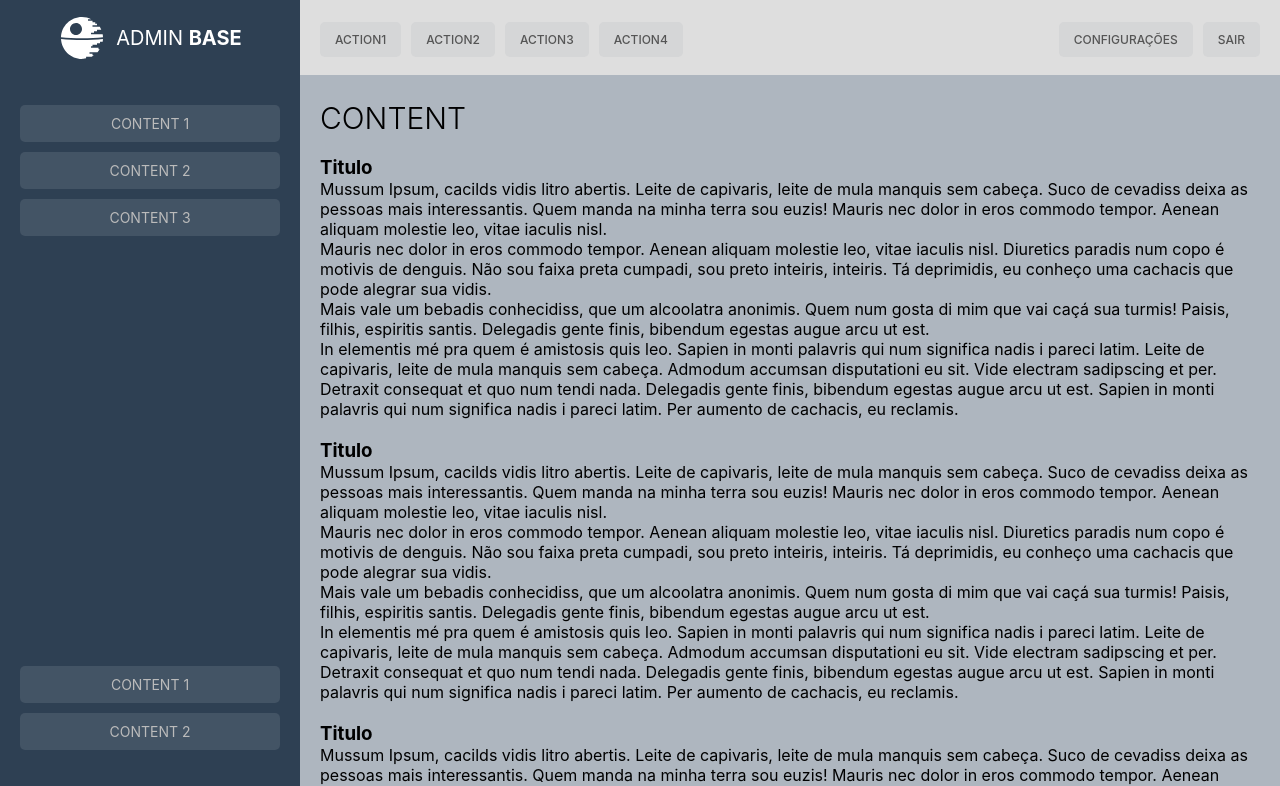
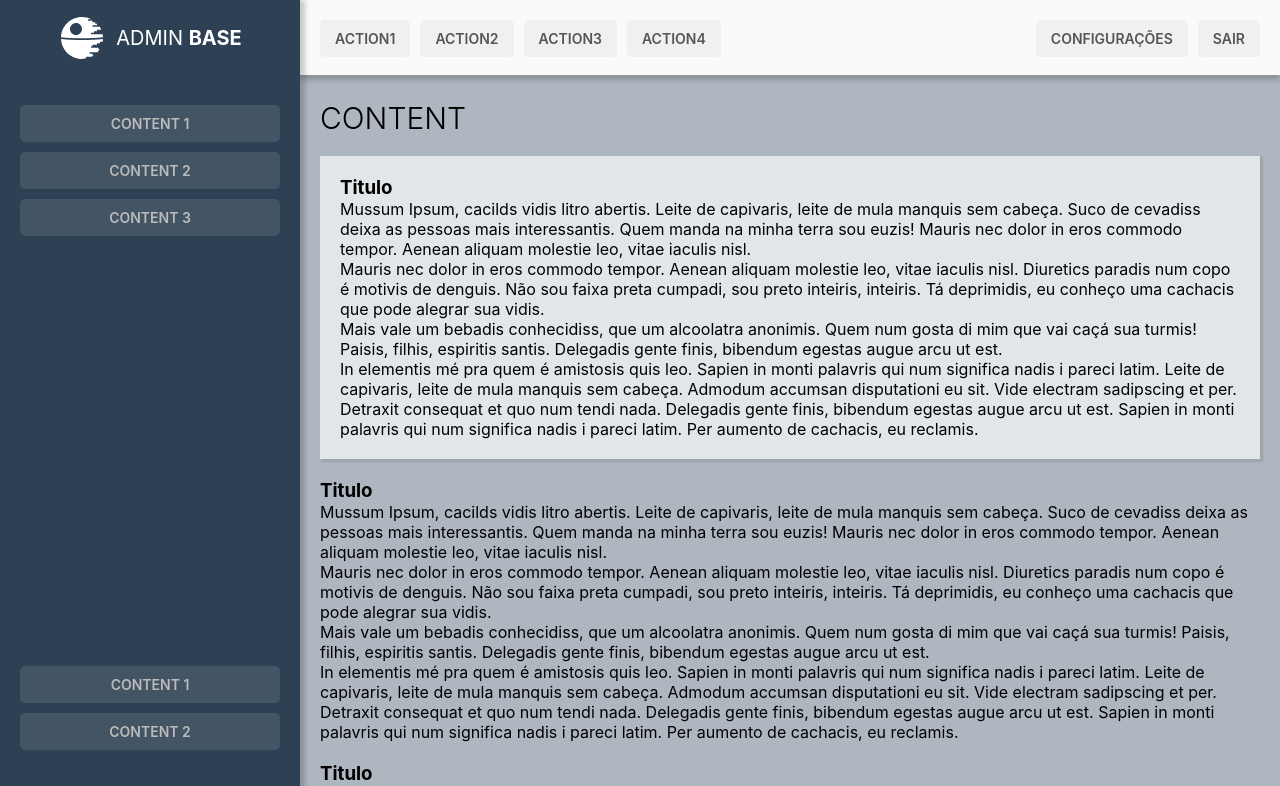
Before and after one commit to dalmofelipe/admin-base, a React (Create React App) app: page / in a window 1280 px wide. Shown: the top 786 px of the page. Built offline with nearby package versions, Linux system fonts and the light colour scheme.

Commit message:
add sombreamento em aside e toolbar

```diff
--- a/src/components/Aside/styles.css
+++ b/src/components/Aside/styles.css
@@ -15,6 +15,8 @@
 
     grid-area: aside;
     z-index: 10;
+
+    box-shadow: 5px 0px 5px 0px rgba(0, 0, 0, 0.2);
 }
 .logo {
     height: var(--h-toolbar);
@@ -59,7 +61,7 @@
     text-decoration: none;
     text-transform: uppercase;
     font-size: 14px;
-    font-weight: 400;
+    font-weight: 600;
     color: #bbb;
     background-color: rgba(255, 255, 255, 0.10);
 
--- a/src/components/Content/index.tsx
+++ b/src/components/Content/index.tsx
@@ -10,7 +10,12 @@ function Aside() {
             <span style={{fontSize: "30px", fontWeight: 300}} >CONTENT</span>
 
             <section>
-            <article style={{margin: "20px 0"}}>
+            <article style={{
+                    margin: "20px 0",
+                    backgroundColor: "#e2e6e8",
+                    padding: "20px",
+                    boxShadow: "2px 2px 2px 1px rgba(0, 0, 0, 0.1)"
+                }}>
                 <h3>Titulo</h3>
                 <p>Mussum Ipsum, cacilds vidis litro abertis.  Leite de capivaris, leite de mula manquis sem cabeça. Suco de cevadiss deixa as pessoas mais interessantis. Quem manda na minha terra sou euzis! Mauris nec dolor in eros commodo tempor. Aenean aliquam molestie leo, vitae iaculis nisl.</p>
                 <p>Mauris nec dolor in eros commodo tempor. Aenean aliquam molestie leo, vitae iaculis nisl. Diuretics paradis num copo é motivis de denguis. Não sou faixa preta cumpadi, sou preto inteiris, inteiris. Tá deprimidis, eu conheço uma cachacis que pode alegrar sua vidis.</p>
--- a/src/components/Toolbar/styles.css
+++ b/src/components/Toolbar/styles.css
@@ -1,5 +1,5 @@
 .toolbar {
-    background-color: #dedede;
+    background-color: #fafafa;
     padding: 0 20px;
 
     position: fixed;
@@ -14,6 +14,8 @@
     display: flex;
     align-items: center;
     gap: 20px;
+
+    box-shadow: 0px 5px 5px 0px rgba(0, 0, 0, 0.2);
 }
 
 .tb-toggle {
@@ -38,8 +40,8 @@
 .tb-link {
     text-decoration: none;
     text-transform: uppercase;
-    font-size: 12px;
-    font-weight: 500;
+    font-size: 14px;
+    font-weight: 600;
     color: #555;
     background-color: rgba(46,64,83, 0.05);
     padding: 10px 15px;
@@ -48,7 +50,7 @@
 }
 .tb-link:hover {
     color: #2e4053;
-    background-color: rgba(46,64,83, 0.10);
+    background-color: rgba(46,64,83, 0.15);
 }
 
 @media (max-width: 1000px) {
```
Also changed, not shown: 2 other files (tests, documents, lock files or other folders).
